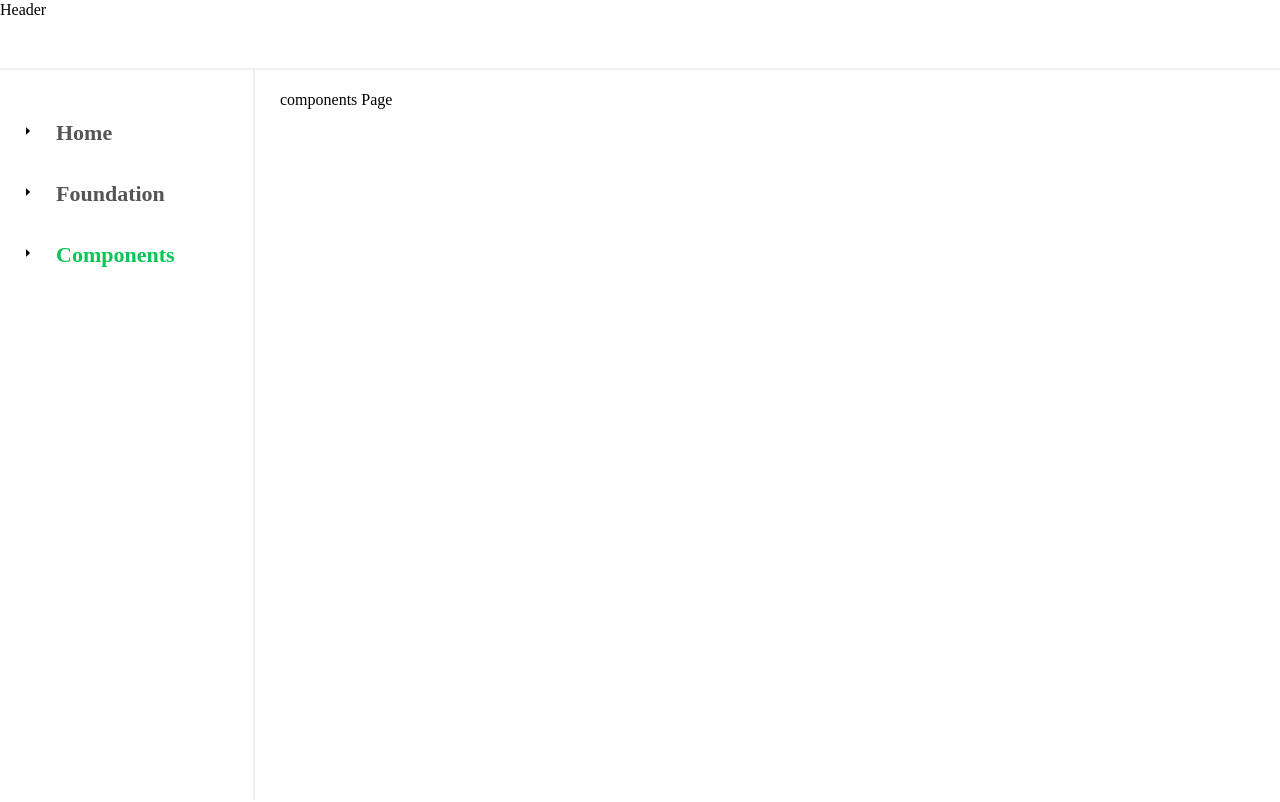
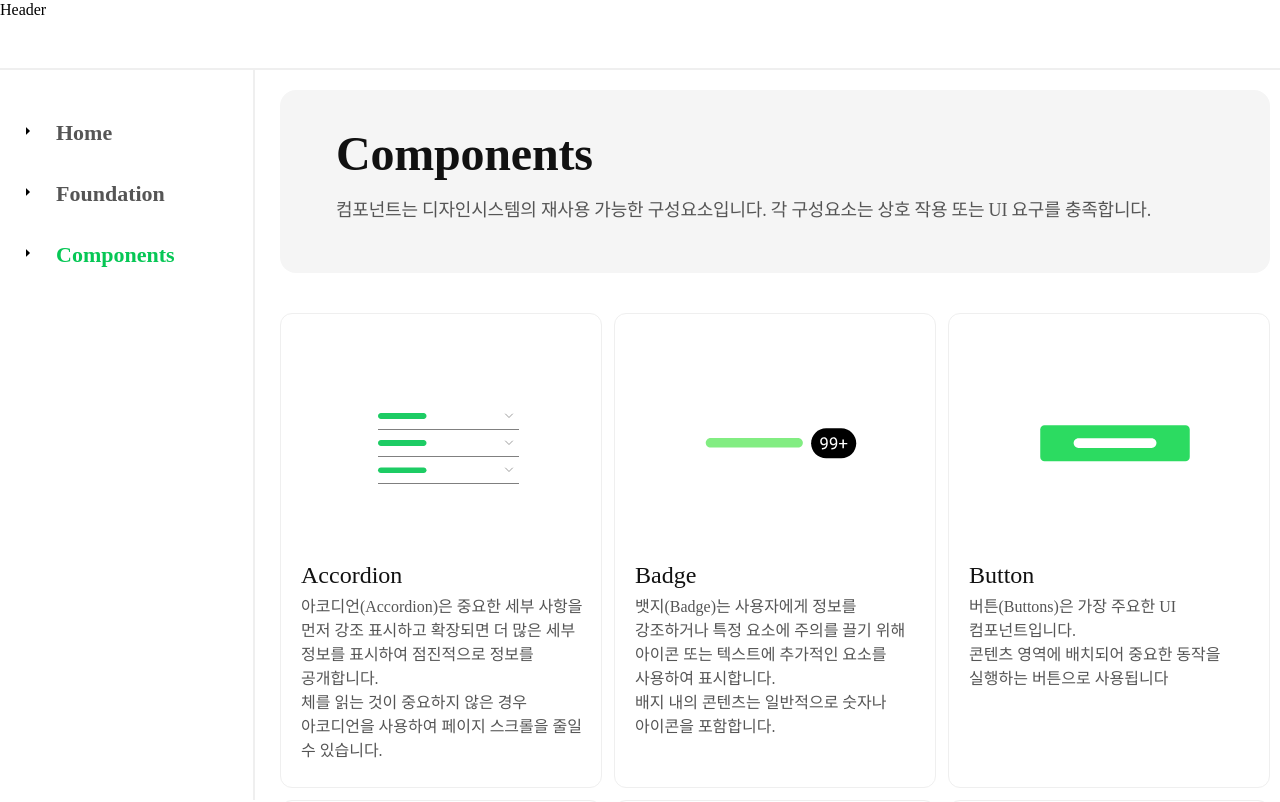
Before and after one commit to dongggggae/hyun-design-system, a Next.js app: page /components in a window 1280 px wide. Shown: the top 802 px of the page. Built offline with nearby package versions, Linux system fonts and the light colour scheme.

Commit message:
Docs - Component 페이지 추가

```diff
--- a/app/(route)/components/page.tsx
+++ b/app/(route)/components/page.tsx
@@ -1,7 +1,45 @@
+'use client';
 import React from 'react';
 
-const components = () => {
-  return <div className="docs">components Page</div>;
+import Card from '@components/Card/Card';
+import Heading from '@components/Typography/Heading';
+import Text from '@components/Typography/Text';
+
+import navLinks from '_data/nav';
+
+const ComponentPage = () => {
+  const componentLinks = navLinks.find((link) => link.name === 'Components');
+
+  const componentChild = componentLinks?.children || [];
+
+  return (
+    <div className="docs">
+      <div className="hds-layout-content">
+        <div className="banner-wrap">
+          <div className="banner-content">
+            <div className="banner">
+              <Heading level="h2" size={2} text="Components" />
+              <Text size="lg">
+                컴포넌트는 디자인시스템의 재사용 가능한 구성요소입니다. 각 구성요소는 상호 작용 또는 UI 요구를
+                충족합니다.
+              </Text>
+            </div>
+          </div>
+        </div>
+        <div className="card-wrap">
+          <div className="card-group">
+            {componentChild.map((link) => (
+              <Card key={link.name} to={link.href}>
+                <Card.Img src={link.images} width={200} height={150} alt={`${link.name} Thumbnail`} />
+                <Card.Title title={link.name} />
+                <Card.Text text={Array.isArray(link.info) ? link.info[0] : link.info} />
+              </Card>
+            ))}
+          </div>
+        </div>
+      </div>
+    </div>
+  );
 };
 
-export default components;
+export default ComponentPage;
--- a/app/_data/nav.ts
+++ b/app/_data/nav.ts
@@ -10,8 +10,8 @@ const navLinks = [
         href: '/foundation/color',
         images: '/images/color.svg',
         info: [
-          `브랜드의 아이덴티티를 표현하는 중요한 요소입니다.`,
-          `지정된 색상과 사용 규정을 숙지하여 브랜드 아이덴티티의 일관성을 유지할 수 있도록 합니다.`,
+          '컬러(Color)는 브랜드의 아이덴티티를 표현하는 중요한 요소입니다.',
+          '지정된 색상과 사용 규정을 숙지하여 브랜드 아이덴티티의 일관성을 유지할 수 있도록 합니다.',
         ].join('\n'),
       },
       {
@@ -19,8 +19,8 @@ const navLinks = [
         href: '/foundation/heading',
         images: '/images/typography.svg',
         info: [
-          `Heading은 페이지 및 템플릿, 모듈 단위 역할 및 기능의 강조 시 사용하는 타이포그래피 요소입니다.`,
-          `자세한 가이드는 ‘Heading’ 도큐먼트를 확인합니다.`,
+          '헤딩(Heading)은 페이지 및 템플릿, 모듈 단위 역할 및 기능의 강조 시 사용하는 타이포그래피 요소입니다.',
+          '자세한 가이드는 ‘Heading’ 도큐먼트를 확인합니다.',
         ].join('\n'),
       },
       {
@@ -28,8 +28,8 @@ const navLinks = [
         href: '/foundation/stack',
         images: '/images/stack.svg',
         info: [
-          `Stack은 균일한 요소와 간격을 사용하여 UI의 체계적인 배열을 도와줍니다.`,
-          `페이지, 컴포넌트의 간격 및 수치를 해당 단위로 맞춰 사용하는 것을 권장합니다.`,
+          '스택(Stack)은 균일한 요소와 간격을 사용하여 UI의 체계적인 배열을 도와줍니다.',
+          '페이지, 컴포넌트의 간격 및 수치를 해당 단위로 맞춰 사용하는 것을 권장합니다.',
         ].join('\n'),
       },
       {
@@ -37,8 +37,8 @@ const navLinks = [
         href: '/foundation/text',
         images: '/images/typography.svg',
         info: [
-          `Text는 가장 보편적, 주되게 사용하는 타이포그래피 요소입니다.`,
-          `자세한 가이드는 ‘Text’ 도큐먼트를 확인합니다.`,
+          '텍스트(Text)는 가장 보편적, 주되게 사용하는 타이포그래피 요소입니다.',
+          '자세한 가이드는 ‘Text’ 도큐먼트를 확인합니다.',
         ].join('\n'),
       },
     ],
@@ -48,18 +48,123 @@ const navLinks = [
     name: 'Components',
     href: '/components',
     children: [
-      { name: 'Accordion', images: '임시', href: '/components/accordion', info: ['임시'] },
-      { name: 'Badge', images: '임시', href: '/components/badge', info: ['임시'] },
-      { name: 'Button', images: '임시', href: '/components/button', info: ['임시'] },
-      { name: 'Card', images: '임시', href: '/components/card', info: ['임시'] },
-      { name: 'CheckBox', images: '임시', href: '/components/check-box', info: ['임시'] },
-      { name: 'Icon', images: '임시', href: '/components/icon', info: ['임시'] },
-      { name: 'Modal', images: '임시', href: '/components/modal', info: ['임시'] },
-      { name: 'Select', images: '임시', href: '/components/select', info: ['임시'] },
-      { name: 'Switch', images: '임시', href: '/components/switch', info: ['임시'] },
-      { name: 'Tab', images: '임시', href: '/components/tab', info: ['임시'] },
-      { name: 'Table', images: '임시', href: '/components/table', info: ['임시'] },
-      { name: 'TextFiled', images: '임시', href: '/components/text-field', info: ['임시'] },
+      {
+        name: 'Accordion',
+        images: '/images/accordion.svg',
+        href: '/components/accordion',
+        info: [
+          '아코디언(Accordion)은 중요한 세부 사항을 먼저 강조 표시하고 확장되면 더 많은 세부 정보를 표시하여 점진적으로 정보를 공개합니다.',
+          '체를 읽는 것이 중요하지 않은 경우 아코디언을 사용하여 페이지 스크롤을 줄일 수 있습니다.',
+        ].join('\n'),
+      },
+      {
+        name: 'Badge',
+        images: '/images/badge.svg',
+        href: '/components/badge',
+        info: [
+          '뱃지(Badge)는 사용자에게 정보를 강조하거나 특정 요소에 주의를 끌기 위해 아이콘 또는 텍스트에 추가적인 요소를 사용하여 표시합니다.',
+          '배지 내의 콘텐츠는 일반적으로 숫자나 아이콘을 포함합니다.',
+        ].join('\n'),
+      },
+      {
+        name: 'Button',
+        images: '/images/button.svg',
+        href: '/components/button',
+        info: [
+          '버튼(Buttons)은 가장 주요한 UI 컴포넌트입니다.',
+          '콘텐츠 영역에 배치되어 중요한 동작을 실행하는 버튼으로 사용됩니다',
+        ].join('\n'),
+      },
+      {
+        name: 'Card',
+        images: '/images/card.svg',
+        href: '/components/card',
+        info: [
+          '카드(Card)는 사용자에게 상품 정보를 집약적으로 전달하기 위한 요소입니다.',
+          '해당 정보를 한 눈에 전달하는 목적을 가집니다.',
+        ].join('\n'),
+      },
+      {
+        name: 'CheckBox',
+        images: '/images/checkbox.svg',
+        href: '/components/check-box',
+        info: [
+          '체크박스(Check Box)는 사용자가 선택 옵션들을 제어할 수 있도록 제어할 수 있도록 돕는 컴포넌트입니다.',
+          '체크박스를 사용하여 다중선택을 제어할 수 있습니다.',
+        ].join('\n'),
+      },
+      {
+        name: 'Icon',
+        images: '/images/icon.svg',
+        href: '/components/icon',
+        info: [
+          '아이콘(Icon)은 기능, 행동, 사물의 상징을 가호로 만든 시각 언어입니다.',
+          '아이콘을 사용하여 한정적인 공간에서 효율적인 정보 제공을 할 수 있습니다.',
+        ].join('\n'),
+      },
+      {
+        name: 'Modal',
+        images: '/images/modal.svg',
+        href: '/components/modal',
+        info: [
+          '모달(Modal)은 현재 작업과 관련된 정보를 사용자에게 알립니다.',
+          '사용자의 결정에 대해 경고, 결과 전달에 사용되며, 액션을 취하기 전까지 화면에 남아 정보를 제공합니다.',
+        ].join('\n'),
+      },
+      {
+        name: 'Radio',
+        images: '/images/typography.svg',
+        href: '/components/radio',
+        info: [
+          '라디오(Radio)는 사용자가 단일 선택이 필요할 때 활용되는 컴포넌트입니다.',
+          '라디오 버튼을 통하여 단일 옵션에 대한 정보를 제어할 수 있습니다.',
+        ].join('\n'),
+      },
+      {
+        name: 'Select',
+        images: '/images/typography.svg',
+        href: '/components/select',
+        info: [
+          '셀렉트(Select)는 사용자가 여러 옵션 중 하나의 옵션 선택 시 활용되는 컴포넌트입니다.',
+          '선택 가능한 옵션이 여러개일 경우, 셀렉트를 사용하여 옵션의 선택을 도와줍니다.',
+        ].join('\n'),
+      },
+      {
+        name: 'Switch',
+        images: '/images/switch.svg',
+        href: '/components/switch',
+        info: [
+          '스위치(Switch)는 사용자가 특정 옵션을 제어할 수 있도록 제어할 수 있도록 돕는 컴포넌트입니다.',
+          '사용자는 스위치를 통해 옵션의 상태를 이해할 수 있습니다.',
+        ].join('\n'),
+      },
+      {
+        name: 'Tab',
+        images: '/images/typography.svg',
+        href: '/components/tab',
+        info: [
+          '탭(Tab)은 페이지 내에서 유사한 정보를 그룹화하여 섹션 간 이동 시 사용됩니다.',
+          '선택된 상태로 사용자 위치를 쉽고 빠르게 나타내므로 시각적 일관성이 필요합니다.',
+        ].join('\n'),
+      },
+      {
+        name: 'Table',
+        images: '/images/typography.svg',
+        href: '/components/table',
+        info: [
+          '테이블(Table)은 데이터를 체계적으로 정리하여 시각적으로 정보를 제공합니다.',
+          '데이터의 특성을 파악하고 정보를 쉽게 비교할 수 있도록 도와줍니다.',
+        ].join('\n'),
+      },
+      {
+        name: 'TextFiled',
+        images: '/images/textfiled.svg',
+        href: '/components/text-field',
+        info: [
+          '텍스트 필드(Text Fields)는 사용자가 UI 상 텍스트 입력 및 확인 시 활용되는 컴포넌트입니다.',
+          '한 줄 입력인 텍스트 필드(Text Field)와 여러 줄 입력인 텍스트 영역(Text Area)으로 나뉩니다.',
+        ].join('\n'),
+      },
     ],
   },
 ];
--- a/app/_styles/_docs.scss
+++ b/app/_styles/_docs.scss
@@ -136,7 +136,7 @@
     border-top: 1px solid $black;
   }
 
-  .layout-foundation {
+  .hds-layout-content {
     .banner-wrap {
       padding: 32px 40px;
       background-color: $gray150;
```
Also changed, not shown: app/(route)/components/radio/page.tsx (added, +7 -0 lines), app/(route)/foundation/page.tsx (+6 -6 lines).
